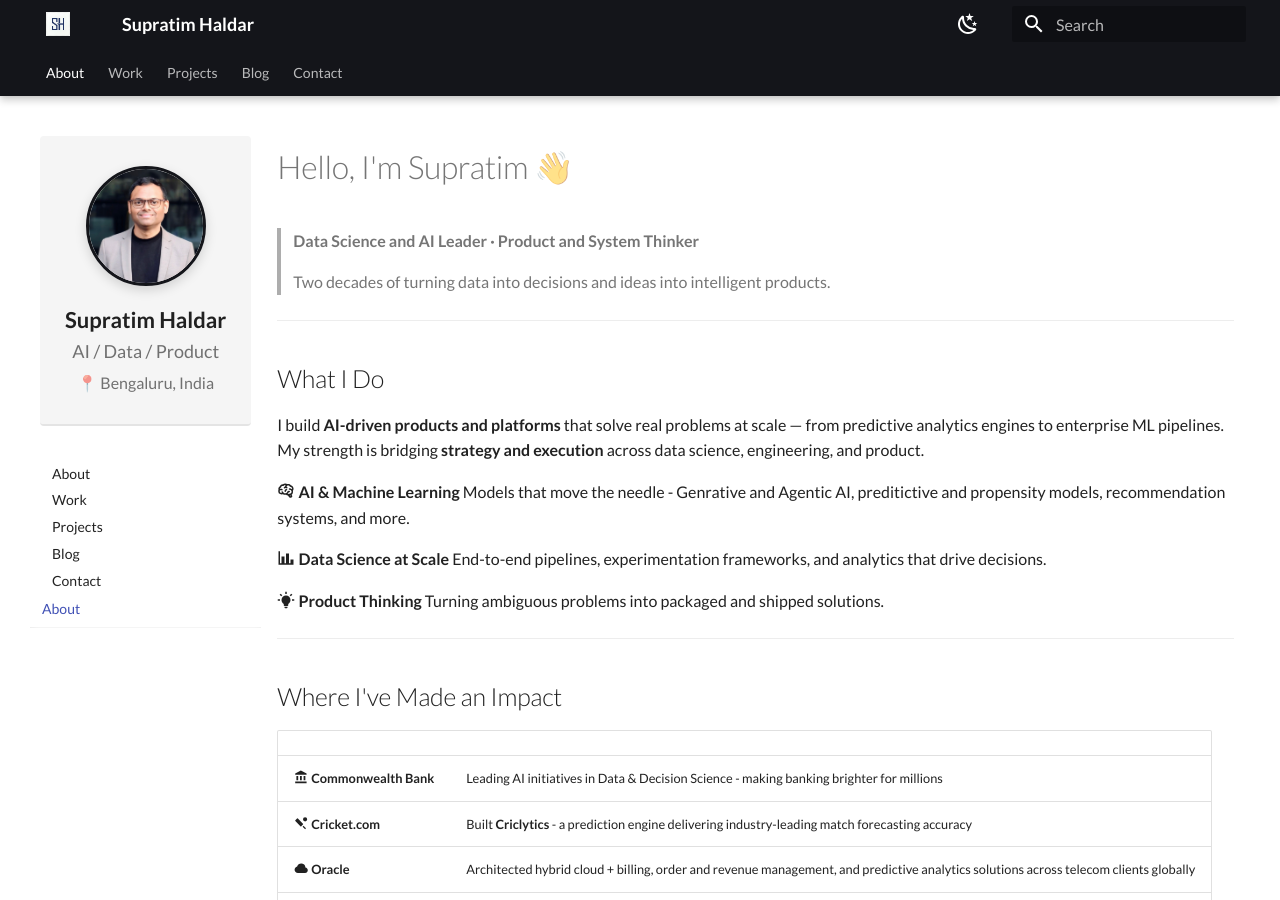
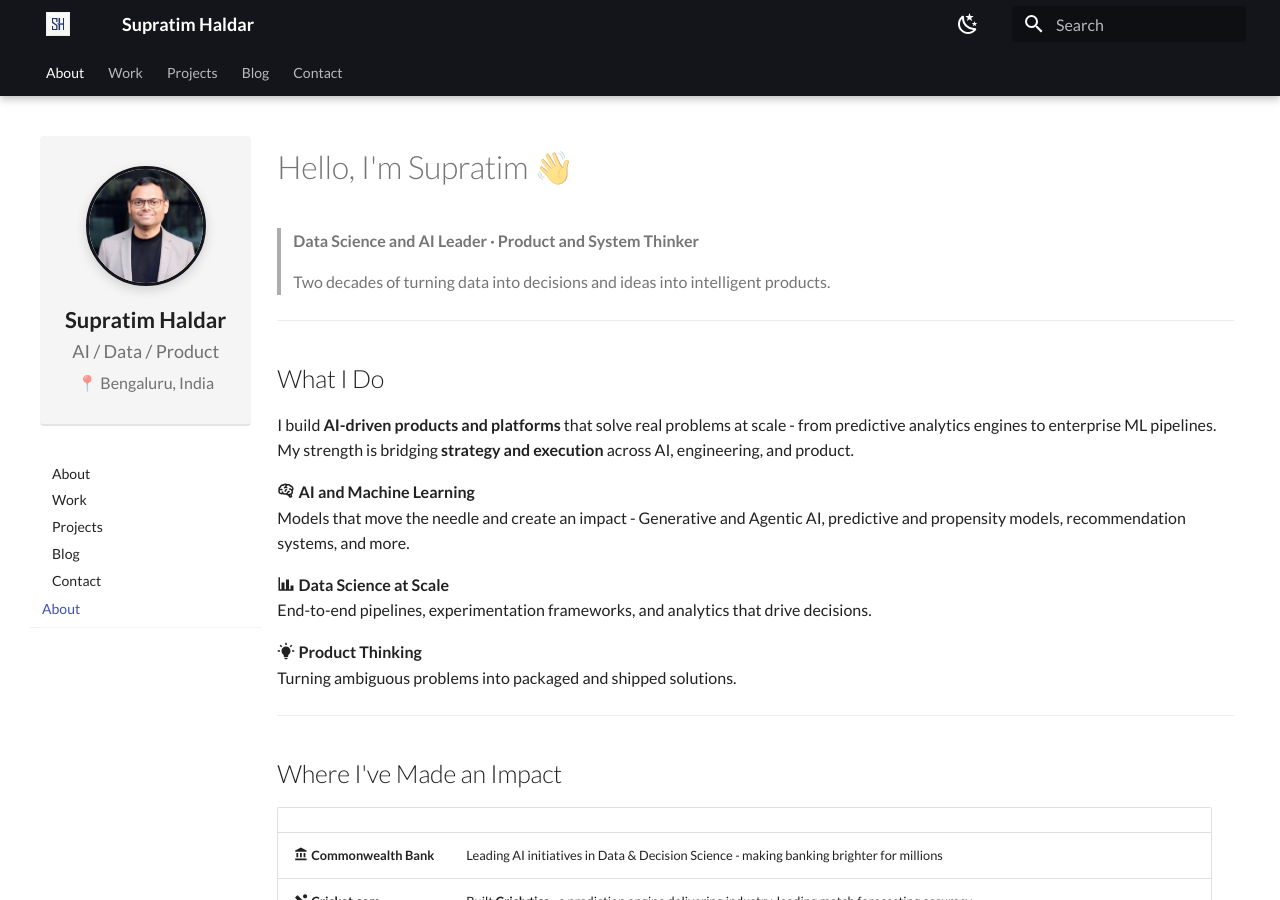
Before and after one commit to SupratimH/supratimh.github.io, an MkDocs documentation site: the page built from docs/index.md, in a window 1280 px wide and 900 px high. Built offline with MkDocs 1.6.1 and Material for MkDocs 9.7.7, drawn with Linux system fonts in a browser that asks for light colours.

Commit message:
Updated work page

```diff
--- a/docs/index.md
+++ b/docs/index.md
@@ -15,17 +15,17 @@ hide:
 
 ## What I Do
 
-I build **AI-driven products and platforms** that solve real problems at scale — from predictive analytics engines to enterprise ML pipelines. My strength is bridging **strategy and execution** across data science, engineering, and product.
+I build **AI-driven products and platforms** that solve real problems at scale - from predictive analytics engines to enterprise ML pipelines. My strength is bridging **strategy and execution** across AI, engineering, and product.
 
 <div class="highlight-cards" markdown>
 
-:material-brain: **AI & Machine Learning**
-Models that move the needle - Genrative and Agentic AI, preditictive and propensity models, recommendation systems, and more.
+:material-brain: **AI and Machine Learning**<br>
+Models that move the needle and create an impact - Generative and Agentic AI, predictive and propensity models, recommendation systems, and more.
 
-:material-chart-bar: **Data Science at Scale**
+:material-chart-bar: **Data Science at Scale**<br>
 End-to-end pipelines, experimentation frameworks, and analytics that drive decisions.
 
-:material-lightbulb-on: **Product Thinking**
+:material-lightbulb-on: **Product Thinking**<br>
 Turning ambiguous problems into packaged and shipped solutions.
 
 </div>
```
